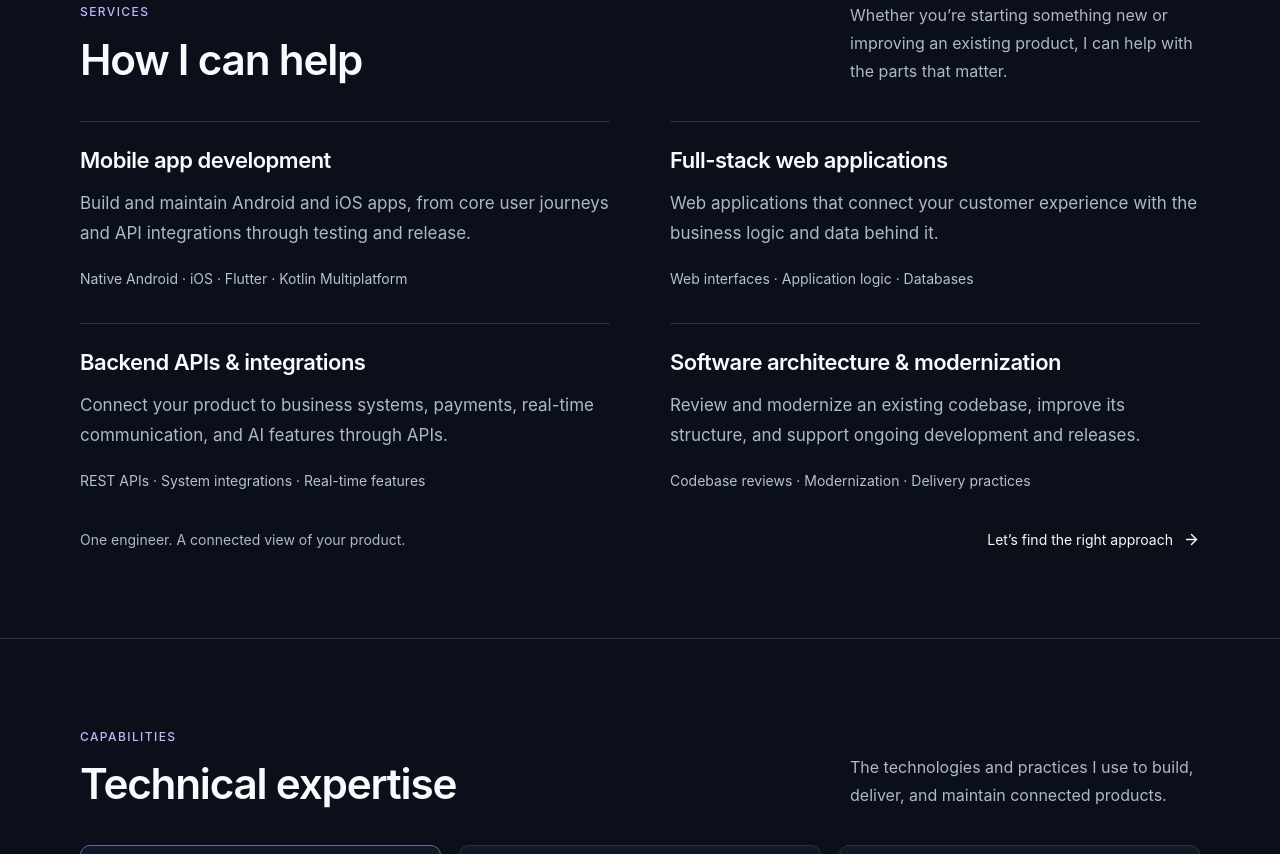
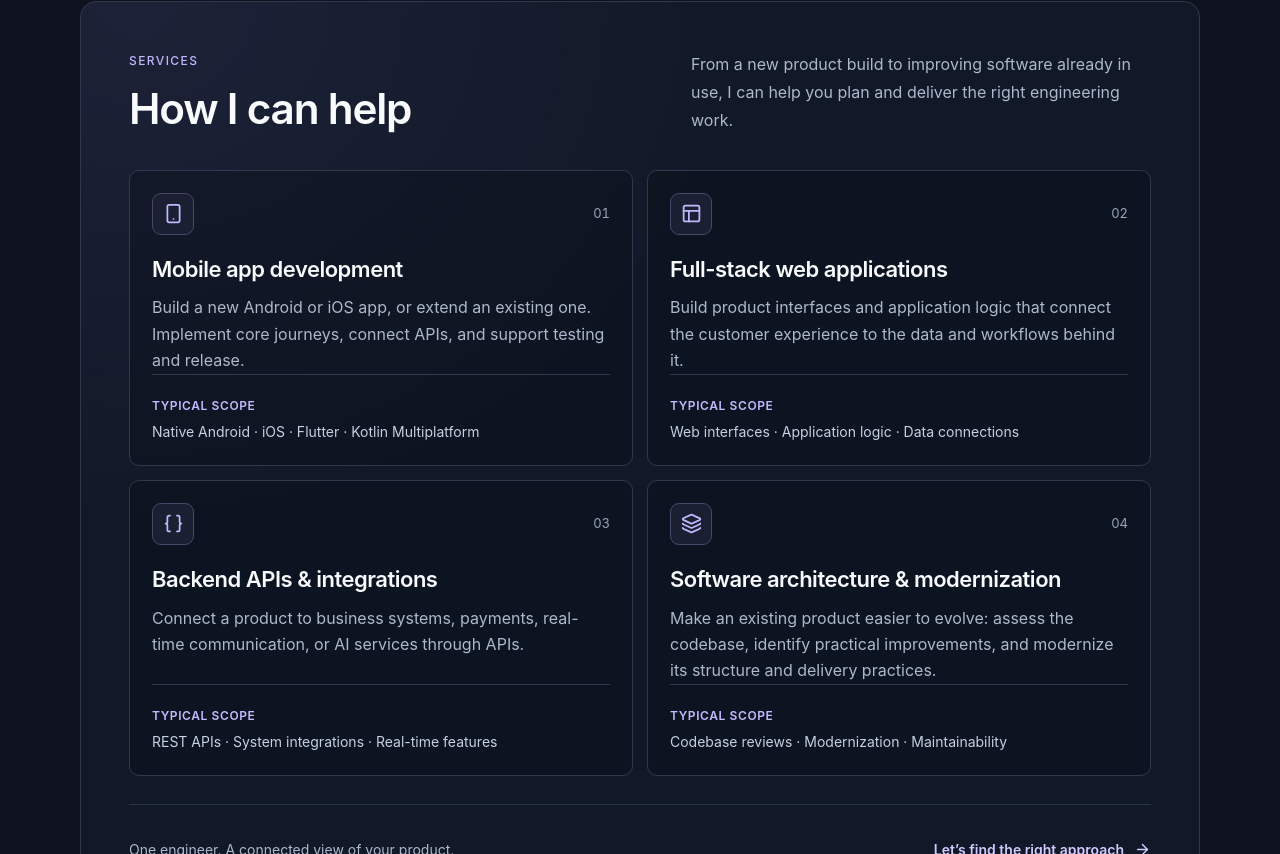
Before and after one commit to iliasahmed/iliasahmed.github.io, a React (Vite) app: page /#/ in a window 1280 px wide. Shown: the part 3166-4020 px from the top of the page. Built offline with nearby package versions, Linux system fonts and the light colour scheme.

Commit message:
Redesign service overview for client clarity

```diff
--- a/src/content/services.ts
+++ b/src/content/services.ts
@@ -1,8 +1,8 @@
 export const services = [
-  { icon: 'mobile', title: 'Mobile app development', text: 'Build and maintain Android and iOS apps, from core user journeys and API integrations through testing and release.', detail: 'Native Android · iOS · Flutter · Kotlin Multiplatform' },
-  { icon: 'web', title: 'Full-stack web applications', text: 'Web applications that connect your customer experience with the business logic and data behind it.', detail: 'Web interfaces · Application logic · Databases' },
-  { icon: 'api', title: 'Backend APIs & integrations', text: 'Connect your product to business systems, payments, real-time communication, and AI features through APIs.', detail: 'REST APIs · System integrations · Real-time features' },
-  { icon: 'architecture', title: 'Software architecture & modernization', text: 'Review and modernize an existing codebase, improve its structure, and support ongoing development and releases.', detail: 'Codebase reviews · Modernization · Delivery practices' },
+  { icon: 'mobile', title: 'Mobile app development', text: 'Build a new Android or iOS app, or extend an existing one. Implement core journeys, connect APIs, and support testing and release.', detail: 'Native Android · iOS · Flutter · Kotlin Multiplatform' },
+  { icon: 'web', title: 'Full-stack web applications', text: 'Build product interfaces and application logic that connect the customer experience to the data and workflows behind it.', detail: 'Web interfaces · Application logic · Data connections' },
+  { icon: 'api', title: 'Backend APIs & integrations', text: 'Connect a product to business systems, payments, real-time communication, or AI services through APIs.', detail: 'REST APIs · System integrations · Real-time features' },
+  { icon: 'architecture', title: 'Software architecture & modernization', text: 'Make an existing product easier to evolve: assess the codebase, identify practical improvements, and modernize its structure and delivery practices.', detail: 'Codebase reviews · Modernization · Maintainability' },
 ] as const
 export const process = [
   ['Understand', 'Start with your users, business goals, and the problem worth solving.'],
--- a/src/pages/HomePage.tsx
+++ b/src/pages/HomePage.tsx
@@ -18,6 +18,12 @@ const expertiseIcons: Record<(typeof skills)[number]['category'], LucideIcon> =
   'Testing & quality': ShieldCheck,
   'Delivery & product': GitBranch,
   'Technical leadership': UsersRound,
+}
+const serviceIcons: Record<(typeof services)[number]['icon'], LucideIcon> = {
+  mobile: Smartphone,
+  web: PanelsTopLeft,
+  api: Braces,
+  architecture: Layers3,
 }
 function Hero() {
   return <section className="hero container" aria-labelledby="hero-title">
@@ -49,7 +55,14 @@ function FeaturedWork() {
   </section>
 }
 function Services() {
-  return <section id="services" className="section services-section"><div className="container"><SectionHeading label="SERVICES" title="How I can help" text="Whether you’re starting something new or improving an existing product, I can help with the parts that matter."/><div className="services-grid">{services.map(service => <article className="service-card" key={service.title}><h3>{service.title}</h3><p>{service.text}</p><span className="service-detail">{service.detail}</span></article>)}</div><div className="service-bottom"><span>One engineer. A connected view of your product.</span><a href={profile.inquiry}>Let’s find the right approach <ArrowRight size={17}/></a></div></div></section>
+  return <section id="services" className="section services-section"><div className="container"><div className="services-shell">
+    <div className="services-heading"><div><p className="eyebrow">SERVICES</p><h2>How I can help</h2></div><p>From a new product build to improving software already in use, I can help you plan and deliver the right engineering work.</p></div>
+    <div className="services-grid">{services.map((service, i) => { const Icon = serviceIcons[service.icon]; return <article className="service-card" key={service.title}>
+      <div className="service-card-top"><span className="service-icon"><Icon size={21} aria-hidden="true"/></span><span className="service-number">0{i + 1}</span></div>
+      <h3>{service.title}</h3><p>{service.text}</p><div className="service-scope"><span>Typical scope</span><p>{service.detail}</p></div>
+    </article> })}</div>
+    <div className="service-bottom"><span>One engineer. A connected view of your product.</span><a href={profile.inquiry}>Let’s find the right approach <ArrowRight size={17}/></a></div>
+  </div></div></section>
 }
 function Expertise() {
   return <section id="expertise" className="section container">
--- a/src/styles/index.css
+++ b/src/styles/index.css
@@ -75,13 +75,24 @@ h2 { font-size: clamp(32px, 3.3vw, 44px); line-height: 1.18; letter-spacing: -1.
 .project-read { display: flex; align-items: center; gap: 10px; font-size: 15px; color: #d2caff; margin-top: auto; }
 .work-note { font-size: 14px; color: var(--muted); margin-top: 24px; max-width: 780px; }
 .services-section, .process-section { border-block: 1px solid var(--line); }
-.services-grid { display: grid; grid-template-columns: repeat(2, minmax(0, 1fr)); gap: 32px 60px; }
-.service-card { padding-top: 24px; border-top: 1px solid var(--line); }
-.service-card h3 { font-size: 22px; letter-spacing: -.5px; line-height: 1.35; }
-.service-card > p { font-size: 17px; color: var(--muted); margin-top: 14px; }
-.service-detail { display: block; font-size: 14px; color: #b6c1d4; margin-top: 18px; line-height: 1.7; }
-.service-bottom { display: flex; align-items: center; justify-content: space-between; flex-wrap: wrap; gap: 18px; margin-top: 36px; font-size: 14px; color: var(--muted); }
-.service-bottom > a { display: inline-flex; align-items: center; gap: 10px; color: var(--text); }
+.services-section { background: #0d121e; }
+.services-shell { padding: clamp(24px, 4vw, 48px); border: 1px solid #30384b; border-radius: 16px; background: radial-gradient(ellipse at 5% 0%, rgba(166, 153, 255, .08), transparent 40%), #111827; }
+.services-heading { display: flex; align-items: flex-end; justify-content: space-between; gap: 36px; }
+.services-heading .eyebrow { margin-bottom: 12px; }
+.services-heading > p { max-width: 460px; color: var(--muted); font-size: 16px; }
+.services-grid { display: grid; grid-template-columns: repeat(2, minmax(0, 1fr)); gap: 14px; margin-top: 36px; }
+.service-card { display: flex; min-width: 0; min-height: 265px; flex-direction: column; padding: 22px; border: 1px solid #30384b; border-radius: 10px; background: rgba(8, 12, 21, .34); }
+.service-card-top { display: flex; align-items: center; justify-content: space-between; }
+.service-icon { display: grid; place-items: center; width: 42px; height: 42px; color: var(--accent); border: 1px solid #494666; border-radius: 9px; background: #1a2032; }
+.service-number { color: #9aa5ba; font-size: 13px; font-variant-numeric: tabular-nums; }
+.service-card h3 { margin-top: 20px; font-size: 22px; letter-spacing: -.5px; line-height: 1.35; }
+.service-card > p { margin-top: 10px; color: var(--muted); font-size: 16px; line-height: 1.65; }
+.service-scope { margin-top: auto; padding-top: 17px; border-top: 1px solid #30384b; }
+.service-scope > span { color: #c4baff; font-size: 12px; font-weight: 600; letter-spacing: .6px; text-transform: uppercase; }
+.service-scope > p { margin-top: 5px; color: #c6d0e0; font-size: 14px; line-height: 1.6; }
+.service-bottom { display: flex; align-items: center; justify-content: space-between; flex-wrap: wrap; gap: 18px; margin-top: 28px; padding-top: 22px; border-top: 1px solid var(--line); font-size: 14px; color: var(--muted); }
+.service-bottom > a { display: inline-flex; align-items: center; gap: 10px; min-height: 44px; color: #d2caff; font-weight: 600; }
+.service-bottom > a:hover { color: #fff; }
 .skills-grid { display: grid; grid-template-columns: repeat(3, minmax(0, 1fr)); gap: 18px; }
 .skills-grid .skill-card { min-width: 0; padding: 25px; background: var(--surface); border: 1px solid var(--line); border-radius: 10px; }
 .skills-grid .skill-card-core { border-color: #6c669b; }
@@ -330,11 +341,15 @@ h2 { font-size: clamp(32px, 3.3vw, 44px); line-height: 1.18; letter-spacing: -1.
   .project-summary { font-size: 16px; }
   .project-attribution { font-size: 14px; margin-top: 20px; margin-bottom: 22px; }
   .work-note { font-size: 14px; }
-  .services-grid { gap: 26px; }
+  .services-heading { display: block; }
+  .services-heading > p { margin-top: 14px; }
+  .services-grid { grid-template-columns: 1fr; gap: 12px; margin-top: 24px; }
+  .service-card { min-height: 0; padding: 20px; }
   .service-card h3 { font-size: 21px; }
   .service-card > p { font-size: 16px; }
   .service-bottom { display: block; font-size: 14px; }
-  .service-bottom > a { margin-top: 14px; min-height: 44px; }
+  .service-bottom > span { display: block; }
+  .service-bottom > a { margin-top: 8px; min-height: 44px; }
   .skills-grid { grid-template-columns: 1fr; gap: 14px; }
   .skills-grid .skill-card { padding: 22px 20px; }
   .skill-card-heading { margin-bottom: 18px; }
```
Also changed, not shown: 1 other file (tests, documents, lock files or other folders).
